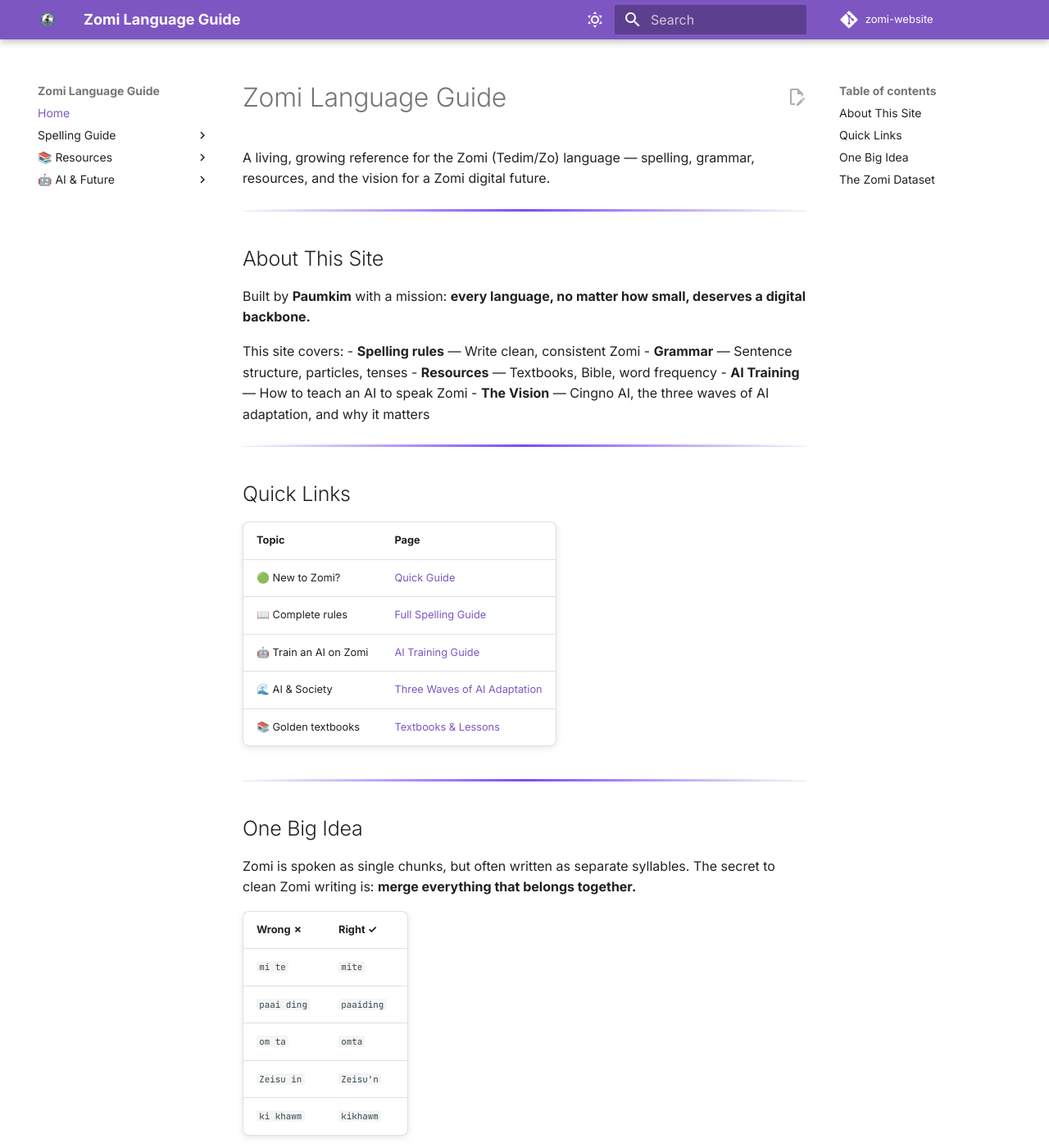
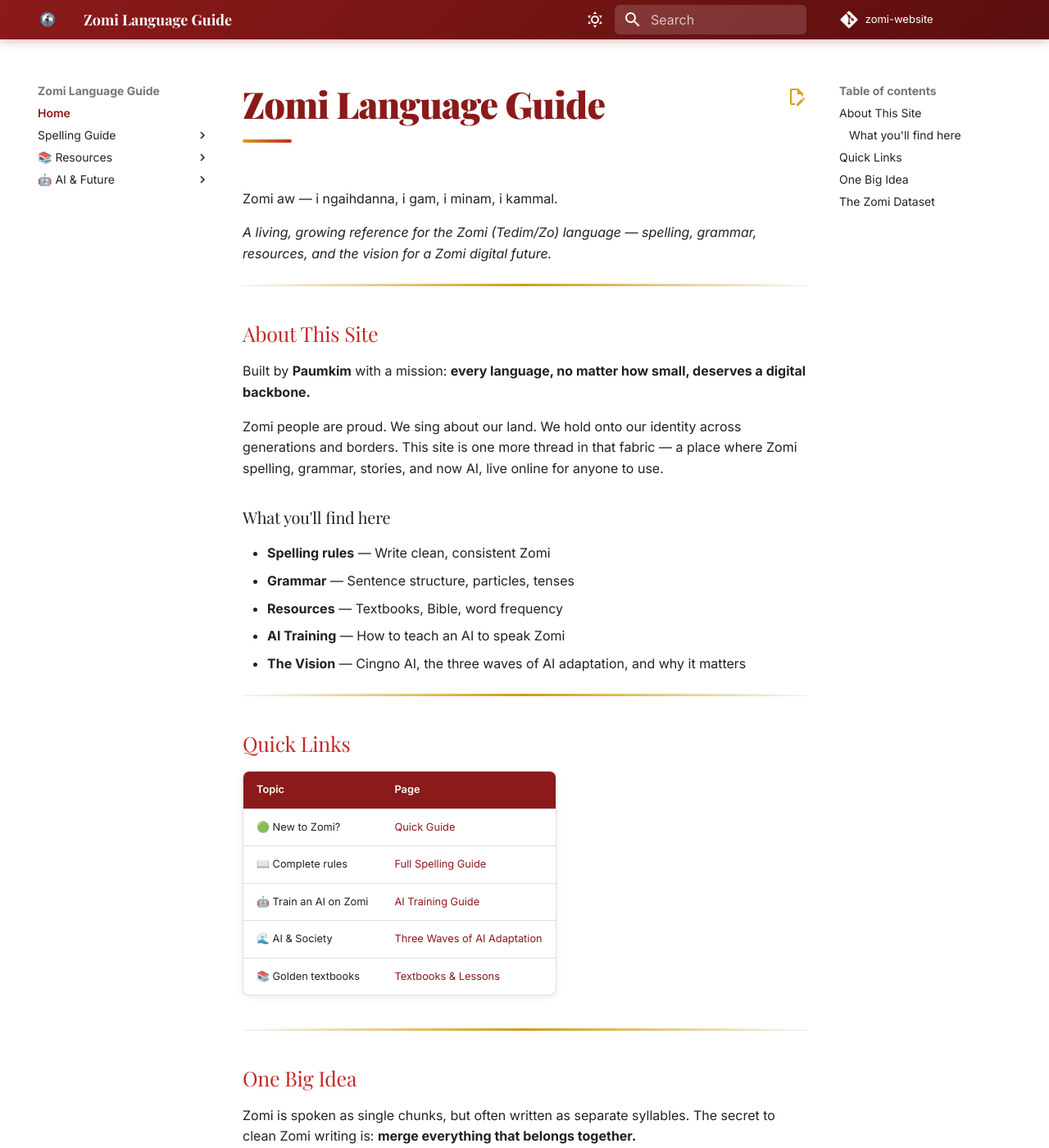
Before and after one commit to paumkim/zomi-website, an MkDocs documentation site: the page built from src/index.md, in a window 1280 px wide and 1400 px high. Shown: the whole window at 82% size. Built offline with MkDocs 1.6.1 and Material for MkDocs 9.7.7, drawn with Linux system fonts in a browser that asks for light colours; comment, search, counter and statistics services are not loaded.

Commit message:
Zomi-inspired theme: deep red, gold, bold serif fonts, proud tone

```diff
--- a/mkdocs.yml
+++ b/mkdocs.yml
@@ -13,15 +13,15 @@ theme:
   palette:
     - media: "(prefers-color-scheme: light)"
       scheme: default
-      primary: deep purple
-      accent: deep orange
+      primary: red
+      accent: amber
       toggle:
         icon: material/weather-sunny
         name: Switch to dark mode
     - media: "(prefers-color-scheme: dark)"
       scheme: slate
-      primary: deep purple
-      accent: deep orange
+      primary: red
+      accent: amber
       toggle:
         icon: material/weather-night
         name: Switch to light mode
--- a/src/assets/css/custom.css
+++ b/src/assets/css/custom.css
@@ -1,75 +1,166 @@
-/* ─── Zomi Website — Personal Custom Styles ─────────────────────────────── */
+/* ─── Zomi Website — Zomi-Inspired Theme ──────────────────────────────── */
+/* Colors based on Zomi traditional pride: deep red, gold, black, white     */
 
-/* Brand colors */
+@import url('https://fonts.googleapis.com/css2?family=Playfair+Display:wght@400;700;900&family=Inter:wght@300;400;500;600;700&display=swap');
+
 :root {
-  --zomi-primary: #1a237e;
-  --zomi-accent: #7c4dff;
-  --zomi-warm: #ff6f00;
-  --zomi-divider: 2px solid var(--zomi-accent);
+  --zomi-red: #8B1A1A;
+  --zomi-red-light: #C62828;
+  --zomi-gold: #D4A017;
+  --zomi-gold-light: #F0C75E;
+  --zomi-black: #1A1A2E;
+  --zomi-cream: #FFF8F0;
+  --zomi-mountain: #2D5F7A;
 }
 
-/* Footer */
-.md-footer-meta {
-  background: linear-gradient(135deg, #1a237e 0%, #283593 100%) !important;
+/* ─── HEADER ──────────────────────────────── */
+
+.md-header {
+  background: linear-gradient(135deg, var(--zomi-red) 0%, #5C0E0E 100%) !important;
+  box-shadow: 0 2px 12px rgba(139, 26, 26, 0.3) !important;
 }
 
-/* Homepage hero */
+.md-header__title {
+  font-family: 'Playfair Display', serif !important;
+  font-weight: 700 !important;
+}
+
+/* ─── HEADER TITLE ────────────────────────── */
+
+.md-typeset h1 {
+  font-family: 'Playfair Display', serif !important;
+  font-weight: 900 !important;
+  font-size: 2.8em !important;
+  color: var(--zomi-red) !important;
+  letter-spacing: -0.02em;
+  position: relative;
+}
+
+.md-typeset h1::after {
+  content: '';
+  display: block;
+  width: 60px;
+  height: 4px;
+  background: linear-gradient(90deg, var(--zomi-gold), var(--zomi-red-light));
+  margin-top: 0.3em;
+  border-radius: 2px;
+}
+
+.md-typeset h2 {
+  font-family: 'Playfair Display', serif !important;
+  color: var(--zomi-red-light) !important;
+}
+
+/* ─── PRIMARY COLOR OVERRIDES ─────────────── */
+
+:root > * {
+  --md-primary-fg-color: var(--zomi-red);
+  --md-primary-fg-color--light: var(--zomi-red-light);
+  --md-primary-fg-color--dark: var(--zomi-black);
+  --md-accent-fg-color: var(--zomi-gold);
+  --md-accent-fg-color--transparent: rgba(212, 160, 23, 0.15);
+}
+
+/* ─── HOME PAGE HERO ──────────────────────── */
+
 .md-typeset h1:first-child {
-  font-size: 2.8em;
-  background: linear-gradient(135deg, #1a237e, #7c4dff);
+  background: linear-gradient(135deg, var(--zomi-red), var(--zomi-gold));
   -webkit-background-clip: text;
   -webkit-text-fill-color: transparent;
   background-clip: text;
 }
 
-/* Section dividers */
+/* ─── FONT ────────────────────────────────── */
+
+body, .md-typeset {
+  font-family: 'Inter', -apple-system, sans-serif;
+}
+
+.md-typeset h1, .md-typeset h2, .md-typeset h3 {
+  font-family: 'Playfair Display', serif !important;
+}
+
+/* ─── TABS / NAVIGATION ───────────────────── */
+
+.md-tabs {
+  background: linear-gradient(135deg, #5C0E0E 0%, var(--zomi-red) 100%) !important;
+}
+
+.md-nav__item .md-nav__link:hover {
+  color: var(--zomi-gold) !important;
+}
+
+.md-nav__item .md-nav__link--active {
+  color: var(--zomi-red) !important;
+  font-weight: 600;
+}
+
+/* ─── FOOTER ──────────────────────────────── */
+
+.md-footer-meta {
+  background: linear-gradient(135deg, var(--zomi-black) 0%, var(--zomi-red) 100%) !important;
+}
+
+.md-footer-copyright {
+  color: rgba(255,255,255,0.8) !important;
+}
+
+/* ─── CUSTOM DIVIDERS ─────────────────────── */
+
 hr {
   border: 0;
   height: 2px;
-  background: linear-gradient(90deg, transparent, var(--zomi-accent), transparent);
+  background: linear-gradient(90deg, transparent, var(--zomi-gold), transparent);
   margin: 2em 0;
 }
 
-/* Blockquote styling — for AI wisdom quotes */
+/* ─── BLOCKQUOTE ──────────────────────────── */
+
 blockquote {
-  border-left: 4px solid var(--zomi-accent);
-  background: rgba(124, 77, 255, 0.05);
+  border-left: 4px solid var(--zomi-gold);
+  background: rgba(212, 160, 23, 0.05);
   padding: 1em 1.5em;
   border-radius: 0 8px 8px 0;
 }
 
-/* Table improvements */
+/* ─── STYLISH TABLES ──────────────────────── */
+
 .md-typeset table:not([class]) {
   border-radius: 8px;
   overflow: hidden;
-  box-shadow: 0 2px 8px rgba(0,0,0,0.1);
+  box-shadow: 0 2px 8px rgba(0,0,0,0.08);
 }
 
-/* Button-like links in nav */
-.md-nav__link:hover {
-  color: var(--zomi-warm) !important;
-  transition: color 0.2s;
+.md-typeset table:not([class]) th {
+  background: var(--zomi-red);
+  color: white;
+  font-weight: 600;
 }
 
-/* Article cards for AI page */
+/* ─── AI CARDS ────────────────────────────── */
+
 .ai-card {
-  background: rgba(124, 77, 255, 0.05);
-  border: 1px solid rgba(124, 77, 255, 0.2);
-  border-radius: 12px;
+  background: rgba(212, 160, 23, 0.05);
+  border: 1px solid rgba(212, 160, 23, 0.2);
+  border-left: 4px solid var(--zomi-gold);
+  border-radius: 8px;
   padding: 1.5em;
   margin: 1.5em 0;
   transition: transform 0.2s, box-shadow 0.2s;
 }
+
 .ai-card:hover {
   transform: translateY(-2px);
-  box-shadow: 0 6px 20px rgba(124, 77, 255, 0.15);
+  box-shadow: 0 6px 20px rgba(212, 160, 23, 0.15);
 }
+
 .ai-card h3 {
   margin-top: 0;
-  color: var(--zomi-accent);
+  color: var(--zomi-red);
 }
 
-/* Wave badges */
+/* ─── WAVE BADGES ─────────────────────────── */
+
 .wave-badge {
   display: inline-block;
   padding: 0.2em 0.8em;
@@ -78,6 +169,44 @@ blockquote {
   font-weight: bold;
   margin-right: 0.5em;
 }
-.wave-1 { background: #e8f5e9; color: #2e7d32; }
-.wave-2 { background: #fff3e0; color: #e65100; }
-.wave-3 { background: #f3e5f5; color: #6a1b9a; }
+
+.wave-1 { background: #FFEBEE; color: var(--zomi-red); }
+.wave-2 { background: #FFF8E1; color: var(--zomi-gold); }
+.wave-3 { background: #E8EAF6; color: var(--zomi-mountain); }
+
+/* ─── SEARCH ──────────────────────────────── */
+
+.md-search__form {
+  background: rgba(255,255,255,0.15) !important;
+  border-radius: 6px !important;
+}
+
+.md-search__form:hover {
+  background: rgba(255,255,255,0.25) !important;
+}
+
+/* ─── CODE BLOCKS ─────────────────────────── */
+
+.md-typeset code {
+  color: var(--zomi-red);
+  background: rgba(139, 26, 26, 0.06);
+  border-radius: 4px;
+  padding: 0.1em 0.4em;
+}
+
+/* ─── BUTTONS ─────────────────────────────── */
+
+.md-content__button {
+  color: var(--zomi-gold) !important;
+}
+
+/* ─── SCROLLBAR ───────────────────────────── */
+
+::-webkit-scrollbar-thumb {
+  background: var(--zomi-red-light) !important;
+  border-radius: 8px;
+}
+
+::-webkit-scrollbar-track {
+  background: var(--zomi-cream) !important;
+}
--- a/src/index.md
+++ b/src/index.md
@@ -1,6 +1,8 @@
 # Zomi Language Guide
 
-A living, growing reference for the Zomi (Tedim/Zo) language — spelling, grammar, resources, and the vision for a Zomi digital future.
+Zomi aw — i ngaihdanna, i gam, i minam, i kammal.
+
+*A living, growing reference for the Zomi (Tedim/Zo) language — spelling, grammar, resources, and the vision for a Zomi digital future.*
 
 ---
 
@@ -8,7 +10,10 @@ A living, growing reference for the Zomi (Tedim/Zo) language — spelling, gramm
 
 Built by **Paumkim** with a mission: **every language, no matter how small, deserves a digital backbone.**
 
-This site covers:
+Zomi people are proud. We sing about our land. We hold onto our identity across generations and borders. This site is one more thread in that fabric — a place where Zomi spelling, grammar, stories, and now AI, live online for anyone to use.
+
+### What you'll find here
+
 - **Spelling rules** — Write clean, consistent Zomi
 - **Grammar** — Sentence structure, particles, tenses
 - **Resources** — Textbooks, Bible, word frequency
```
